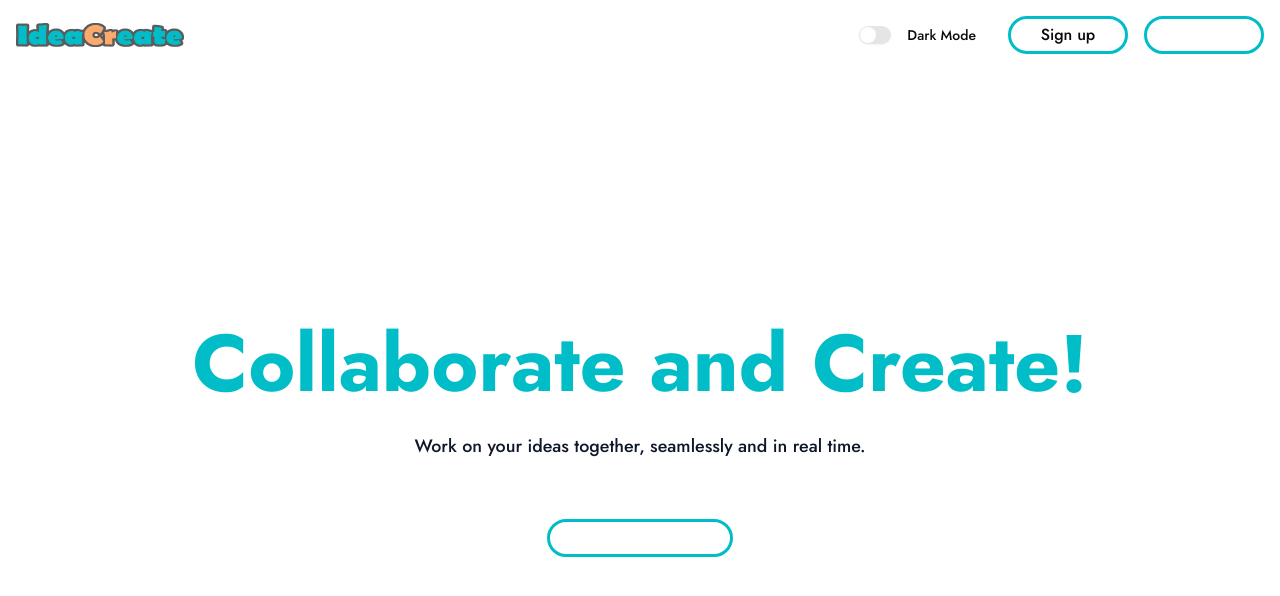
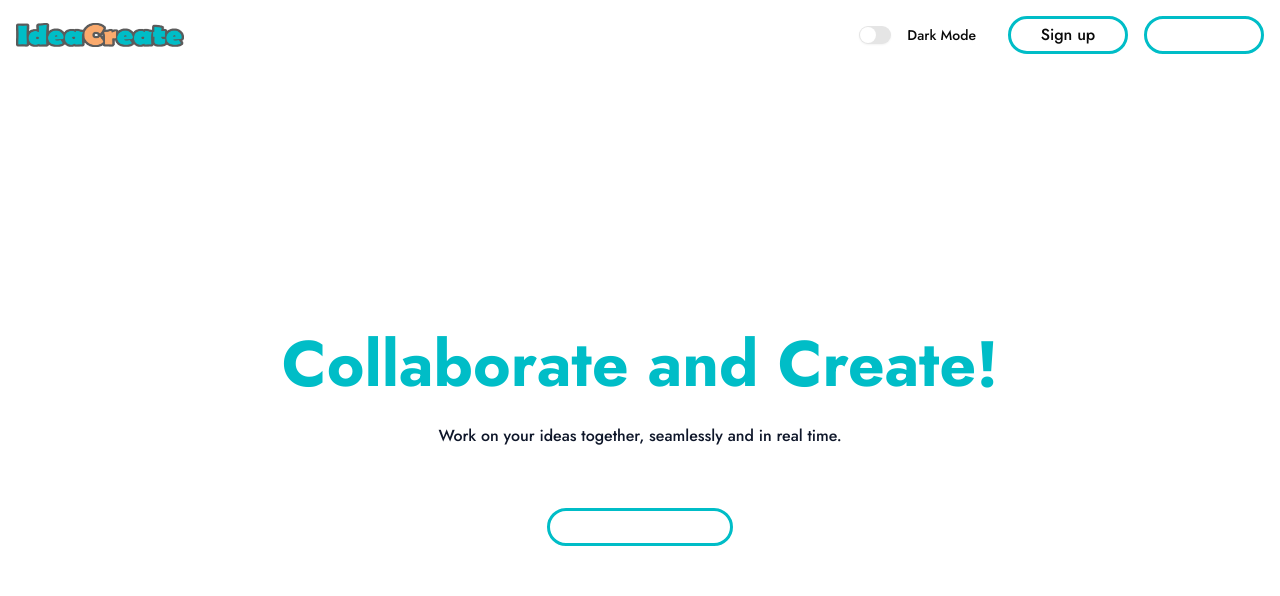
Before and after one commit to asitha-navaratne/idea-create-frontend, a Next.js app: page / in a window 1280 px wide. Shown: the top 596 px of the page. Built offline with nearby package versions, Linux system fonts and the light colour scheme.

Commit message:
Minor fixes for responsiveness

```diff
--- a/app/page.tsx
+++ b/app/page.tsx
@@ -3,10 +3,10 @@ import Button from "@/components/Button";
 export default function Home() {
   return (
     <div className="flex-1 flex flex-col items-center justify-center px-lg">
-      <h1 className="text-primary text-[clamp(2rem,10vw,5rem)] font-bold text-center mb-8 sm:mb-5 leading-tight">
+      <h1 className="text-primary text-[clamp(2rem,5vw,6rem)] font-bold text-center mb-8 sm:mb-5 leading-tight">
         Collaborate and Create!
       </h1>
-      <h2 className="text-center text-[clamp(1rem,1.4vw,2rem)] font-medium mb-15 text-text-color">
+      <h2 className="text-center text-[clamp(1rem,1vw,2rem)] font-medium mb-15 text-text-color">
         Work on your ideas together, seamlessly and in real time.
       </h2>
       <Button>Sign in to continue</Button>
```
